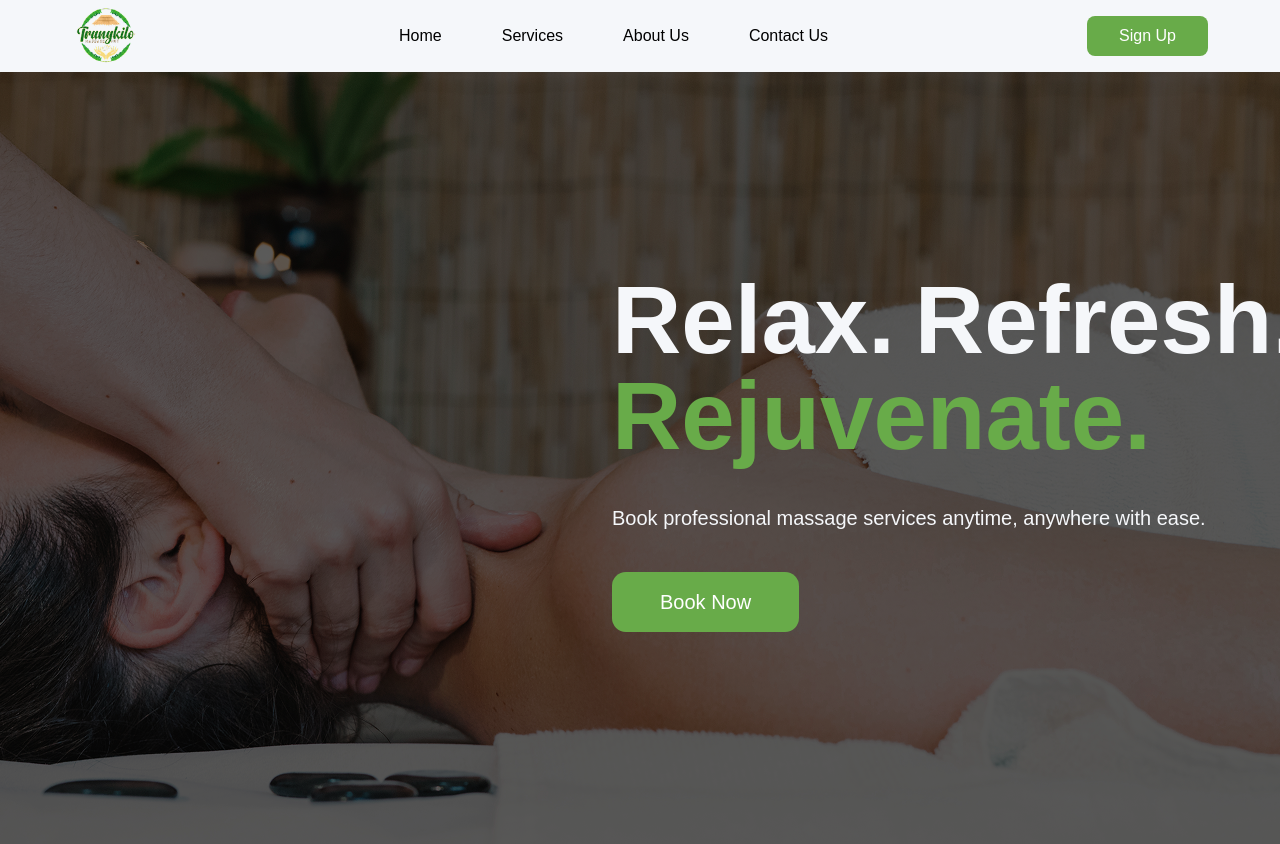
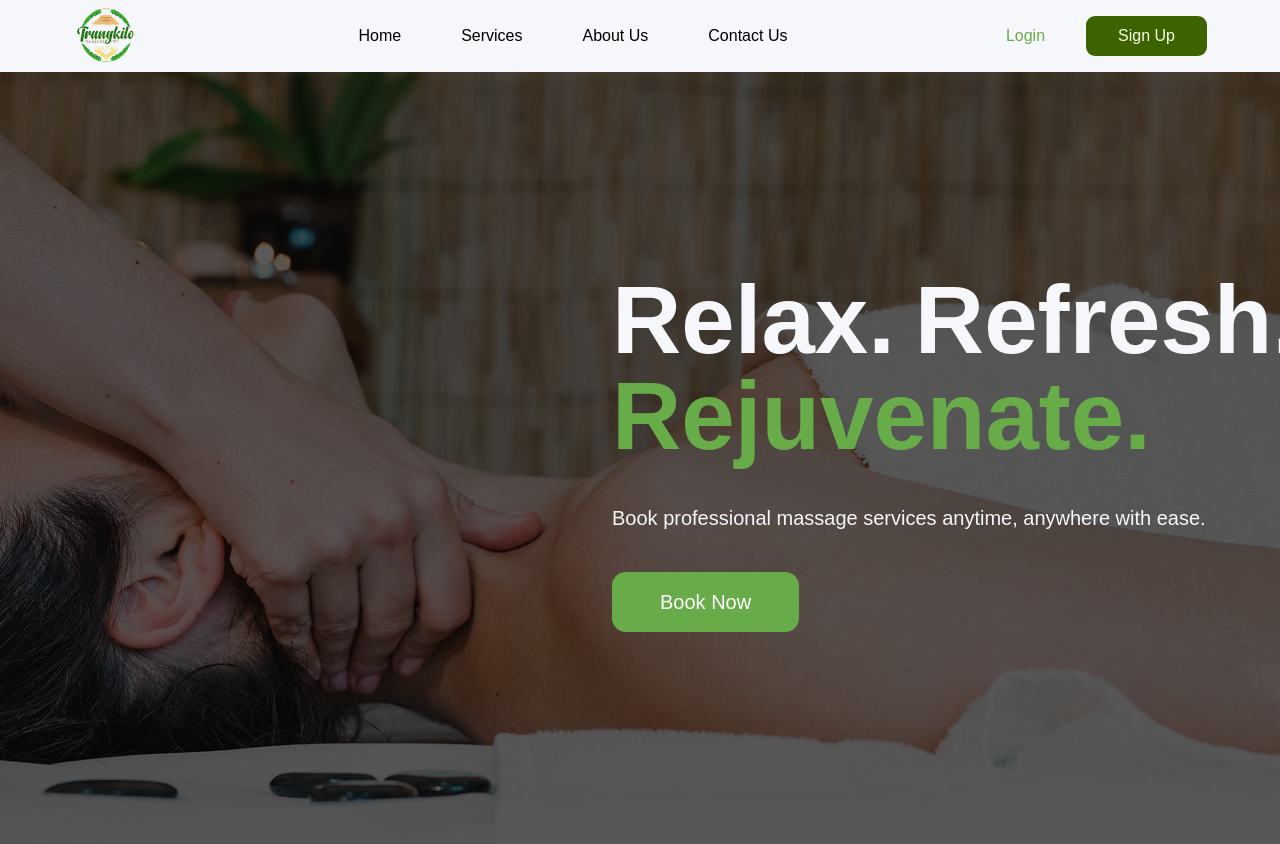
Before and after one commit to Moonnxd/Trangkilo-Management-System, a React (Vite) app in the folder frontend/: page / in a window 1280 px wide. Shown: the top 844 px of the page. Built offline with nearby package versions, Linux system fonts and the light colour scheme.

Commit message:
No signup logic yet

```diff
--- a/frontend/src/app/routes.jsx
+++ b/frontend/src/app/routes.jsx
@@ -10,6 +10,8 @@ import AdminOverviewPage from "@/features/admin/pages/AdminOverviewPage.jsx";
 import AdminStaffPage from "../features/admin/pages/AdminStaffPage.jsx";
 import AdminBranchesPage from "../features/admin/pages/AdminBranchesPage.jsx";
 import BookingPage from "@/features/home/pages/Booking"
+import SignUp from "@/features/home/pages/SignUp"
+import ClientLogIn from "@/features/home/pages/LoginPage"
 
 export default function AppRoutes() {
     return (
@@ -17,6 +19,8 @@ export default function AppRoutes() {
             <Routes>
                 <Route path="/" element={<HomePage />}></Route>
                 {/* <Route path="/aboutus" element={<AboutUs />}></Route> */}
+                <Route path="/clientlogin" element={<ClientLogIn/>}/>
+                <Route path="/signup" element={<SignUp/>}/>
                 <Route path="/booking" element={<BookingPage/>}/>
                 <Route path="/admin" element={<AdminLoginPage />}></Route>
                 <Route path="/admin/overview" element={<AdminOverviewPage />}></Route>
--- /dev/null
+++ b/frontend/src/components/signup-form.jsx
@@ -0,0 +1,121 @@
+import { cn } from "@/lib/utils"
+import { Button } from "@/components/ui/button"
+import {
+  Field,
+  FieldDescription,
+  FieldGroup,
+  FieldLabel,
+  FieldSeparator,
+} from "@/components/ui/field"
+import { Input } from "@/components/ui/input"
+import { useState } from "react";
+import {
+  Select,
+  SelectContent,
+  SelectItem,
+  SelectTrigger,
+  SelectValue,
+  SelectGroup
+} from "@/components/ui/select"
+
+
+export function SignupForm({
+  className,
+  ...props
+}) {
+
+
+  return (
+    <form className={cn("flex flex-col gap-6", className)} {...props}>
+      <FieldGroup>
+        <div className="flex flex-col items-center gap-1 text-center">
+          <h1 className="text-2xl font-bold">Create your account</h1>
+          <p className="text-sm text-balance text-muted-foreground">
+            Fill in the form below to create your account
+          </p>
+        </div>
+        <Field>
+          <FieldLabel htmlFor="name">First Name</FieldLabel>
+          <Input
+            id="firstname"
+            type="text"
+            placeholder="John"
+            required
+            className="bg-card" />
+        </Field>
+        <Field>
+          <FieldLabel htmlFor="name">Last Name</FieldLabel>
+          <Input
+            id="lastname"
+            type="text"
+            placeholder="Doe"
+            required
+            className="bg-card" />
+        </Field>
+
+        <Field className="flex flex-row">
+          <div className="flex-1">
+          <FieldLabel>Gender</FieldLabel>
+          <Select>
+            <SelectTrigger className='w-25'>
+              <SelectValue placeholder="Select" />
+            </SelectTrigger>
+
+            <SelectContent>
+              <SelectGroup>
+                <SelectItem value="male">Male</SelectItem>
+                <SelectItem value="femmale">Female</SelectItem>
+              </SelectGroup>
+            </SelectContent>
+          </Select>
+          </div>
+
+          <div className="w-50">
+            <FieldLabel>Mobile Number</FieldLabel>
+            <Input required></Input>
+          </div>
+        </Field>
+
+        <Field>
+          <FieldLabel htmlFor="email">Email</FieldLabel>
+          <Input
+            id="email"
+            type="email"
+            placeholder="m@example.com"
+            required
+            className="bg-card" />
+        </Field>
+
+        <Field>
+          <FieldLabel htmlFor="password">Password</FieldLabel>
+          <Input id="password" type="password" required className="bg-card" />
+          <FieldDescription>
+            Must be at least 8 characters long.
+          </FieldDescription>
+        </Field>
+        <Field>
+          <FieldLabel htmlFor="confirm-password">Confirm Password</FieldLabel>
+          <Input id="confirm-password" type="password" required className="bg-card" />
+          <FieldDescription>Please confirm your password.</FieldDescription>
+        </Field>
+        <Field>
+          <Button type="submit">Create Account</Button>
+        </Field>
+        <FieldSeparator>Or continue with</FieldSeparator>
+        <Field>
+          <Button className="bg-card" variant="outline" type="button">
+            {/* <svg xmlns="http://www.w3.org/2000/svg" viewBox="0 0 24 24">
+              <path
+                d="M12 .297c-6.63 0-12 5.373-12 12 0 5.303 3.438 9.8 8.205 11.385.6.113.82-.258.82-.577 0-.285-.01-1.04-.015-2.04-3.338.724-4.042-1.61-4.042-1.61C4.422 18.07 3.633 17.7 3.633 17.7c-1.087-.744.084-.729.084-.729 1.205.084 1.838 1.236 1.838 1.236 1.07 1.835 2.809 1.305 3.495.998.108-.776.417-1.305.76-1.605-2.665-.3-5.466-1.332-5.466-5.93 0-1.31.465-2.38 1.235-3.22-.135-.303-.54-1.523.105-3.176 0 0 1.005-.322 3.3 1.23.96-.267 1.98-.399 3-.405 1.02.006 2.04.138 3 .405 2.28-1.552 3.285-1.23 3.285-1.23.645 1.653.24 2.873.12 3.176.765.84 1.23 1.91 1.23 3.22 0 4.61-2.805 5.625-5.475 5.92.42.36.81 1.096.81 2.22 0 1.606-.015 2.896-.015 3.286 0 .315.21.69.825.57C20.565 22.092 24 17.592 24 12.297c0-6.627-5.373-12-12-12"
+                fill="currentColor" />
+            </svg> */}
+            Google
+          </Button>
+          <FieldDescription className="px-6 text-center">
+            Already have an account? <a href="#">Sign in</a>
+          </FieldDescription>
+        </Field>
+      </FieldGroup>
+    </form>
+  );
+}
--- a/frontend/src/components/ui/field.jsx
+++ b/frontend/src/components/ui/field.jsx
@@ -159,7 +159,7 @@ function FieldSeparator({
       <Separator className="absolute inset-0 top-1/2" />
       {children && (
         <span
-          className="relative mx-auto block w-fit bg-background px-2 text-muted-foreground"
+          className="relative mx-auto block w-fit bg-card px-2 text-muted-foreground"
           data-slot="field-separator-content">
           {children}
         </span>
--- a/frontend/src/features/home/components/Header.jsx
+++ b/frontend/src/features/home/components/Header.jsx
@@ -1,40 +1,57 @@
-import '../../../assets/styles/index.css'
-import logo from '../../../assets/images/logo.png';
-// import { Link } from "react-router-dom";
+import logo from "@/assets/images/logo.png"
+import { Button } from "@/components/ui/button"
+import { useNavigate } from "react-router-dom"
 
-function Header() {
+export default function Header() {
+  const navigate = useNavigate()
+
   return (
-   <>
-
-    <nav className="w-full h-18 bg-[#f5f7fa] flex items-center justify-between px-5 sm:px-8 md:px-13 lg:px-15 xl:px-18">
-
-      <div className="h-17">
+    <header className="flex h-18 w-full items-center justify-between bg-[#f5f7fa] px-5
+    sm:px-5 sm:h-10
+    md:px-10 md:h-10
+    lg:px-15 lg:h-18
+    xl:px-18 xl:h-18
+    2xl:px-19 2xl:h-18">
+      <div className="h-17
+      sm:h-10
+      md:h-10
+      lg:h-17
+      xl:h-17
+      2xl:h-17">
         <img src={logo} alt="" className="h-full w-auto object-contain"></img>
       </div>
 
-      <div className="hidden md:flex md:space-x-6 lg:space-x-10 xl:space-x-15 text-black">
-        <a>Home</a>
-        <a>Services</a>
-        <a>About Us</a>
-        <a>Contact Us</a>
+      <div className="hidden text-black
+      sm:flex sm:space-x-5 sm:text-xs
+      md:flex md:space-x-6 md:text-[9px]
+      lg:flex lg:space-x-10 lg:text-base
+      xl:flex xl:space-x-15 xl:text-base
+      2xl:flex 2xl:space-x-15 2xl:text-base">
+        <a className="cursor-pointer">Home</a>
+        <a className="cursor-pointer">Services</a>
+        <a className="cursor-pointer">About Us</a>
+        <a className="cursor-pointer">Contact Us</a>
       </div>
 
-      <div className="space-x-3 md:space-x-5 lg:space-x-8 xl:space-x-10">
-        {/* <Link to="/login">
-          <button className="text-[#68ab49]">
-            Login
-          </button>
-        </Link> */}
+      <div className="space-x-3 flex items-center justify-center
+      md:space-x-5
+      lg:space-x-8
+      xl:space-x-10">
+        <button onClick={() => navigate("/clientlogin")}
+        className="text-[#68ab49]
+        sm:text-xs
+        md:text-[9px]
+        lg:text-base
+        xl:text-base
+        2xl:text-base">Login</button>
 
-        <button className="px-3 py-1 xl:px-8 xl:py-2 rounded sm:rounded-sm md:rounded-md lg:rounded-sm xl:rounded-md bg-[#68ab49] text-white">
-          Sign Up
-        </button>
-
+        <Button onClick={() => navigate("/signup")} className="px-6 py-5
+        sm:px-5 sm:py-2 sm:text-xs
+        md:px-4 md:py-1 md:text-[9px]
+        lg:px-8 lg:py-5 lg:text-base
+        xl:px-8 xl:py-5 xl:text-base
+        2xl:px-8 2xl:py-5 2xl:text-base">Sign Up</Button>
       </div>
-
-    </nav>
-       </>
-  );
+    </header>
+  )
 }
-
-export default Header;
--- a/frontend/src/features/home/pages/Body.jsx
+++ b/frontend/src/features/home/pages/Body.jsx
@@ -1,6 +1,6 @@
 import background from "@/assets/background.png"
 import { Button } from "@/components/ui/button"
-import { PopUp } from "@/features/home/components/popUp"
+import PopUp from "../components/ui/popUp.jsx"
 import { useState } from "react"
 
 export default function Body() {
--- a/frontend/src/features/home/pages/LoginPage.jsx
+++ b/frontend/src/features/home/pages/LoginPage.jsx
@@ -1,12 +1,12 @@
-import Toggle from "@/components/ui/mode-toggle.jsx"
-import { AdminLoginForm } from "@/components/ui/ClientLoginForm"
-import imgLogo from "@/assets/LoginLogo.png"
+// import Toggle from "@/components/ui/mode-toggle.jsx"
+import { AdminLoginForm } from "@/features/home/components/ui/ClientLoginForm"
+import imgLogo from "@/assets/images/landingLogo.png"
 
 function AdminLoginPage() {
   return (
     <div className="bg-warning text-warning-foreground relative flex min-h-screen items-center justify-center">
       <div className="absolute top-4 right-4">
-        <Toggle />
+        {/* <Toggle /> */}
       </div>
       <img
         src={imgLogo}
--- /dev/null
+++ b/frontend/src/features/home/pages/SignUp.jsx
@@ -0,0 +1,33 @@
+import { GalleryVerticalEnd } from "lucide-react"
+import logo from "@/assets/images/logo.png"
+import { SignupForm } from "@/components/signup-form"
+import signUpLogo from "@/assets/images/signUpLogo.jpg"
+
+export default function SignUp() {
+  return (
+    <div className="grid bg-card min-h-svh lg:grid-cols-2">
+      <div className="flex flex-col gap-4 p-6 md:p-10">
+        <div className="flex justify-center gap-2 md:justify-start">
+          <a href="#" className="flex items-center gap-2 font-medium">
+            <div className="flex size-6 items-center justify-center rounded-md bg-white text-primary-foreground">
+              <img src={logo}/>
+            </div>
+            Trangkilo Massage Hut
+          </a>
+        </div>
+        <div className="flex flex-1 items-center justify-center">
+          <div className="w-full max-w-xs">
+            <SignupForm />
+          </div>
+        </div>
+      </div>
+      <div className="relative hidden bg-muted lg:block">
+        <img
+          src={signUpLogo}
+          alt="Image"
+          className="absolute inset-0 h-full w-full object-cover dark:brightness-[0.2] dark:grayscale"
+        />
+      </div>
+    </div>
+  )
+}
```
Also changed, not shown: frontend/src/assets/images/signUpLogo.jpg (added), 1 other file (tests, documents, lock files or other folders).
